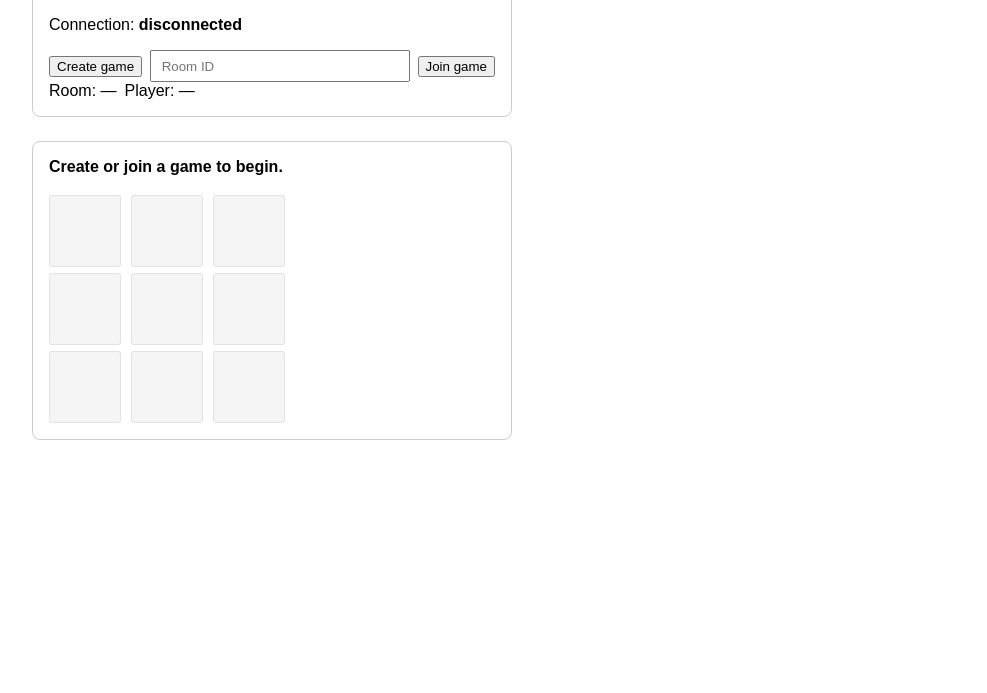
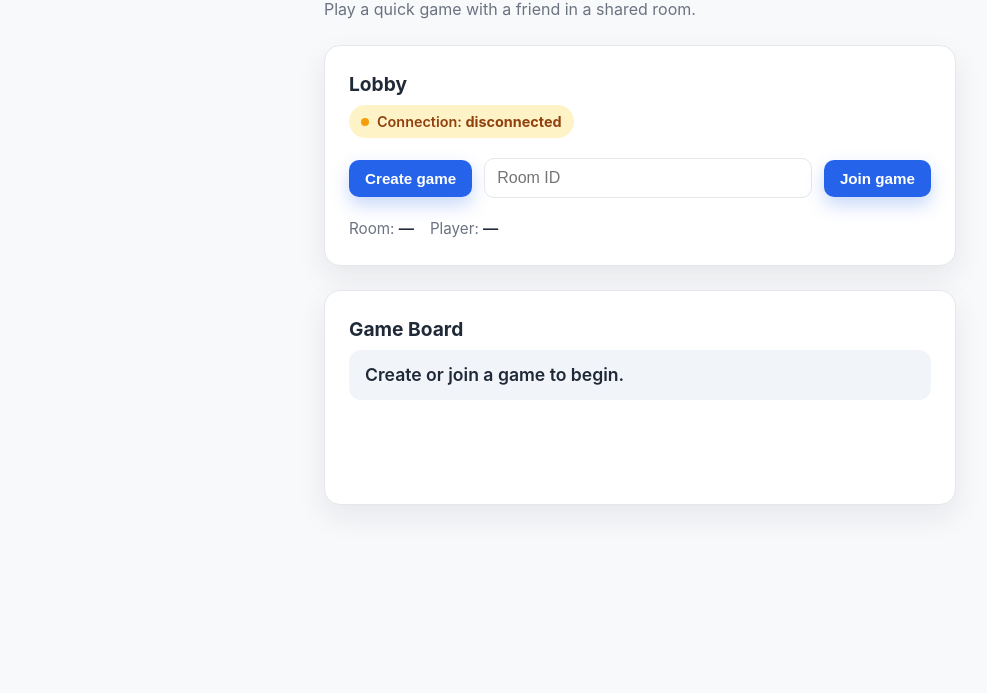
Before and after one commit to print3git/TicTacToe, a website: page public/index.html in a window 1280 px wide. Shown: the part 107-800 px from the top of the page, without its empty margins (0-987 px from the left). Drawn offline with Linux system fonts and the light colour scheme.

Commit message:
Polish client UI layout and styling

```diff
--- a/public/client.js
+++ b/public/client.js
@@ -1,5 +1,6 @@
 (() => {
   const connectionStatusEl = document.getElementById('connection-status');
+  const connectionPillEl = document.getElementById('connection-pill');
   const createGameButton = document.getElementById('create-game');
   const joinGameButton = document.getElementById('join-game');
   const roomInput = document.getElementById('room-input');
@@ -22,10 +23,14 @@
 
   const setConnectionStatus = (text) => {
     connectionStatusEl.textContent = text;
+    if (connectionPillEl) {
+      connectionPillEl.dataset.status = text;
+    }
   };
 
-  const setGameMessage = (text) => {
+  const setGameMessage = (text, state = 'idle') => {
     gameMessageEl.textContent = text;
+    gameMessageEl.dataset.state = state;
   };
 
   const setError = (text) => {
@@ -47,7 +52,8 @@
     const board = gameState && Array.isArray(gameState.board) ? gameState.board : [];
     boardSquares.forEach((square, index) => {
       const value = board[index] || '';
-      square.textContent = value;
+      square.dataset.value = value;
+      square.classList.toggle('has-mark', Boolean(value));
       const isDisabled =
         !gameState ||
         gameState.status !== 'playing' ||
@@ -55,41 +61,46 @@
         Boolean(value);
       square.disabled = isDisabled;
     });
+    boardEl.classList.toggle('is-hidden', !gameState);
+    boardEl.classList.toggle('is-disabled', !gameState || gameState.status !== 'playing');
   };
 
   const updateGameStatus = () => {
     if (!currentRoomId) {
-      setGameMessage(lobbyMessage);
+      setGameMessage(lobbyMessage, 'idle');
       playAgainButton.hidden = true;
       return;
     }
 
     if (!gameState) {
-      setGameMessage('Waiting for another player to join...');
+      setGameMessage('Waiting for opponent...', 'waiting');
       playAgainButton.hidden = true;
       return;
     }
 
     if (gameState.status === 'playing') {
-      const turnText = gameState.turn ? `${gameState.turn}'s turn` : 'Waiting for turn...';
-      setGameMessage(turnText);
+      if (isPlayersTurn()) {
+        setGameMessage('Your turn', 'your-turn');
+      } else {
+        setGameMessage('Opponent’s turn', 'opponent-turn');
+      }
       playAgainButton.hidden = true;
       return;
     }
 
     if (gameState.status === 'ended') {
       if (gameState.winner === 'draw') {
-        setGameMessage('Game over: Draw.');
+        setGameMessage('Draw', 'draw');
       } else if (gameState.winner) {
-        setGameMessage(`Game over: ${gameState.winner} wins.`);
+        setGameMessage(gameState.winner === playerSymbol ? 'You won' : 'You lost', gameState.winner === playerSymbol ? 'win' : 'loss');
       } else {
-        setGameMessage('Game over.');
+        setGameMessage('Game over', 'ended');
       }
       playAgainButton.hidden = false;
       return;
     }
 
-    setGameMessage(`Game status: ${gameState.status}`);
+    setGameMessage(`Game status: ${gameState.status}`, 'ended');
     playAgainButton.hidden = true;
   };
 
--- a/public/index.html
+++ b/public/index.html
@@ -4,92 +4,67 @@
     <meta charset="utf-8" />
     <meta name="viewport" content="width=device-width, initial-scale=1" />
     <title>Remote Tic-Tac-Toe</title>
-    <style>
-      body {
-        font-family: Arial, sans-serif;
-        margin: 2rem;
-      }
-      .status {
-        font-weight: bold;
-      }
-      .layout {
-        display: flex;
-        flex-direction: column;
-        gap: 1.5rem;
-        max-width: 480px;
-      }
-      .panel {
-        padding: 1rem;
-        border: 1px solid #ccc;
-        border-radius: 8px;
-      }
-      .row {
-        display: flex;
-        gap: 0.5rem;
-        flex-wrap: wrap;
-        align-items: center;
-      }
-      .row input {
-        flex: 1 1 160px;
-        padding: 0.4rem 0.6rem;
-      }
-      .board {
-        display: grid;
-        grid-template-columns: repeat(3, 1fr);
-        gap: 6px;
-        max-width: 240px;
-      }
-      .square {
-        width: 72px;
-        height: 72px;
-        font-size: 2rem;
-        font-weight: bold;
-        text-align: center;
-        cursor: pointer;
-      }
-      .square:disabled {
-        cursor: not-allowed;
-        opacity: 0.6;
-      }
-      .error {
-        color: #b00020;
-        min-height: 1.2em;
-      }
-    </style>
+    <link rel="stylesheet" href="/style.css" />
   </head>
   <body>
-    <h1>Remote Tic-Tac-Toe</h1>
-    <div class="layout">
-      <div class="panel">
-        <p>Connection: <span id="connection-status" class="status">disconnected</span></p>
-        <div class="row">
-          <button id="create-game" type="button">Create game</button>
-          <input id="room-input" type="text" placeholder="Room ID" maxlength="4" />
-          <button id="join-game" type="button">Join game</button>
+    <main class="app">
+      <header class="app-header">
+        <h1 class="app-title">Remote Tic-Tac-Toe</h1>
+        <p class="app-subtitle">Play a quick game with a friend in a shared room.</p>
+      </header>
+
+      <section class="card lobby-card">
+        <div class="card-header">
+          <h2 class="card-title">Lobby</h2>
+          <div class="card-meta">
+            <span class="status-pill" id="connection-pill" data-status="disconnected">
+              <span class="status-dot"></span>
+              <span>Connection: <strong id="connection-status">disconnected</strong></span>
+            </span>
+          </div>
         </div>
         <div class="row">
-          <div>Room: <span id="room-id">—</span></div>
-          <div>Player: <span id="player-symbol">—</span></div>
-          <button id="leave-room" type="button" hidden>Leave room</button>
+          <button id="create-game" type="button" class="primary-button">Create game</button>
+          <input
+            id="room-input"
+            class="field"
+            type="text"
+            placeholder="Room ID"
+            maxlength="4"
+          />
+          <button id="join-game" type="button" class="primary-button">Join game</button>
         </div>
-      </div>
-      <div class="panel">
-        <div id="game-message" class="status">Create or join a game to begin.</div>
+        <div class="row lobby-details">
+          <div class="detail">Room: <strong id="room-id">—</strong></div>
+          <div class="detail">Player: <strong id="player-symbol">—</strong></div>
+          <button id="leave-room" type="button" class="secondary-button" hidden>Leave room</button>
+        </div>
+      </section>
+
+      <section class="card game-card" id="game-card">
+        <div class="card-header">
+          <h2 class="card-title">Game Board</h2>
+          <div id="game-message" class="game-status" data-state="idle">
+            Create or join a game to begin.
+          </div>
+        </div>
         <div id="error-message" class="error"></div>
-        <div class="board" id="board">
-          <button class="square" data-index="0" type="button"></button>
-          <button class="square" data-index="1" type="button"></button>
-          <button class="square" data-index="2" type="button"></button>
-          <button class="square" data-index="3" type="button"></button>
-          <button class="square" data-index="4" type="button"></button>
-          <button class="square" data-index="5" type="button"></button>
-          <button class="square" data-index="6" type="button"></button>
-          <button class="square" data-index="7" type="button"></button>
-          <button class="square" data-index="8" type="button"></button>
+        <div class="board is-hidden" id="board">
+          <button class="square" data-index="0" type="button" aria-label="Top left"></button>
+          <button class="square" data-index="1" type="button" aria-label="Top middle"></button>
+          <button class="square" data-index="2" type="button" aria-label="Top right"></button>
+          <button class="square" data-index="3" type="button" aria-label="Middle left"></button>
+          <button class="square" data-index="4" type="button" aria-label="Center"></button>
+          <button class="square" data-index="5" type="button" aria-label="Middle right"></button>
+          <button class="square" data-index="6" type="button" aria-label="Bottom left"></button>
+          <button class="square" data-index="7" type="button" aria-label="Bottom middle"></button>
+          <button class="square" data-index="8" type="button" aria-label="Bottom right"></button>
         </div>
-        <button id="play-again" type="button" hidden>Play again</button>
-      </div>
-    </div>
+        <div class="action-row">
+          <button id="play-again" type="button" class="primary-button" hidden>Play again</button>
+        </div>
+      </section>
+    </main>
     <script src="/client.js"></script>
   </body>
 </html>
--- /dev/null
+++ b/public/style.css
@@ -0,0 +1,325 @@
+:root {
+  color-scheme: light;
+  --bg: #f8f9fb;
+  --card-bg: #ffffff;
+  --text: #1f2937;
+  --muted: #6b7280;
+  --accent: #2563eb;
+  --accent-soft: rgba(37, 99, 235, 0.12);
+  --border: #e5e7eb;
+  --shadow: 0 12px 30px rgba(15, 23, 42, 0.08);
+  --radius: 16px;
+}
+
+* {
+  box-sizing: border-box;
+}
+
+body {
+  margin: 0;
+  font-family: "Inter", "Segoe UI", system-ui, -apple-system, sans-serif;
+  background: var(--bg);
+  color: var(--text);
+  line-height: 1.5;
+}
+
+.app {
+  max-width: 680px;
+  margin: 0 auto;
+  padding: 48px 24px 64px;
+  display: flex;
+  flex-direction: column;
+  gap: 24px;
+}
+
+.app-header {
+  display: flex;
+  flex-direction: column;
+  gap: 8px;
+}
+
+.app-title {
+  font-size: 2rem;
+  font-weight: 700;
+  margin: 0;
+}
+
+.app-subtitle {
+  color: var(--muted);
+  margin: 0;
+}
+
+.card {
+  background: var(--card-bg);
+  border: 1px solid var(--border);
+  border-radius: var(--radius);
+  box-shadow: var(--shadow);
+  padding: 24px;
+  display: flex;
+  flex-direction: column;
+  gap: 20px;
+}
+
+.card-header {
+  display: flex;
+  flex-direction: column;
+  gap: 6px;
+}
+
+.card-title {
+  font-size: 1.2rem;
+  margin: 0;
+}
+
+.card-meta {
+  color: var(--muted);
+  font-size: 0.95rem;
+}
+
+.row {
+  display: flex;
+  gap: 12px;
+  flex-wrap: wrap;
+  align-items: center;
+}
+
+.field {
+  flex: 1 1 200px;
+  min-width: 160px;
+  padding: 10px 12px;
+  border-radius: 10px;
+  border: 1px solid var(--border);
+  background: #fff;
+  font-size: 1rem;
+}
+
+.field:focus {
+  outline: 2px solid var(--accent-soft);
+  border-color: var(--accent);
+}
+
+.status-pill {
+  display: inline-flex;
+  align-items: center;
+  gap: 8px;
+  padding: 6px 12px;
+  border-radius: 999px;
+  background: #f1f5f9;
+  color: var(--muted);
+  font-size: 0.9rem;
+  font-weight: 600;
+}
+
+.status-dot {
+  width: 8px;
+  height: 8px;
+  border-radius: 999px;
+  background: var(--muted);
+}
+
+.status-pill[data-status="connected"] {
+  color: #166534;
+  background: #dcfce7;
+}
+
+.status-pill[data-status="connected"] .status-dot {
+  background: #16a34a;
+}
+
+.status-pill[data-status="error"] {
+  color: #b91c1c;
+  background: #fee2e2;
+}
+
+.status-pill[data-status="error"] .status-dot {
+  background: #ef4444;
+}
+
+.status-pill[data-status="disconnected"] {
+  color: #92400e;
+  background: #fef3c7;
+}
+
+.status-pill[data-status="disconnected"] .status-dot {
+  background: #f59e0b;
+}
+
+.primary-button,
+.secondary-button {
+  border: none;
+  border-radius: 10px;
+  padding: 10px 16px;
+  font-size: 0.95rem;
+  font-weight: 600;
+  cursor: pointer;
+  transition: transform 0.15s ease, box-shadow 0.15s ease, opacity 0.15s ease;
+}
+
+.primary-button {
+  background: var(--accent);
+  color: #fff;
+  box-shadow: 0 8px 18px rgba(37, 99, 235, 0.25);
+}
+
+.primary-button:hover:not(:disabled) {
+  transform: translateY(-1px);
+  box-shadow: 0 12px 20px rgba(37, 99, 235, 0.28);
+}
+
+.secondary-button {
+  background: #fff;
+  border: 1px solid var(--border);
+  color: var(--text);
+}
+
+.secondary-button:hover:not(:disabled) {
+  border-color: var(--accent);
+  color: var(--accent);
+}
+
+.primary-button:disabled,
+.secondary-button:disabled {
+  cursor: not-allowed;
+  opacity: 0.6;
+  box-shadow: none;
+}
+
+.lobby-details {
+  display: flex;
+  flex-wrap: wrap;
+  gap: 16px;
+  color: var(--muted);
+  font-size: 0.95rem;
+}
+
+.detail strong {
+  color: var(--text);
+  font-weight: 600;
+}
+
+.game-status {
+  font-size: 1.1rem;
+  font-weight: 600;
+  padding: 12px 16px;
+  border-radius: 12px;
+  background: #f1f5f9;
+  color: var(--text);
+}
+
+.game-status[data-state="your-turn"] {
+  background: var(--accent-soft);
+  color: var(--accent);
+}
+
+.game-status[data-state="opponent-turn"] {
+  background: #e2e8f0;
+  color: #475569;
+}
+
+.game-status[data-state="win"] {
+  background: #dcfce7;
+  color: #166534;
+}
+
+.game-status[data-state="loss"] {
+  background: #fee2e2;
+  color: #b91c1c;
+}
+
+.game-status[data-state="draw"] {
+  background: #e0f2fe;
+  color: #0369a1;
+}
+
+.game-status[data-state="waiting"] {
+  background: #fef3c7;
+  color: #92400e;
+}
+
+.board {
+  display: grid;
+  grid-template-columns: repeat(3, 1fr);
+  gap: 12px;
+  justify-items: center;
+  max-width: 360px;
+  margin: 0 auto;
+  transition: opacity 0.2s ease;
+}
+
+.board.is-hidden {
+  opacity: 0;
+  pointer-events: none;
+  height: 0;
+  overflow: hidden;
+}
+
+.square {
+  width: 104px;
+  height: 104px;
+  border-radius: 16px;
+  border: 1px solid var(--border);
+  background: #fff;
+  font-size: 2.5rem;
+  font-weight: 700;
+  cursor: pointer;
+  display: grid;
+  place-items: center;
+  transition: border-color 0.2s ease, box-shadow 0.2s ease;
+}
+
+.square::after {
+  content: attr(data-value);
+  opacity: 0;
+  transform: scale(0.85);
+  transition: opacity 0.2s ease, transform 0.2s ease;
+}
+
+.square.has-mark::after {
+  opacity: 1;
+  transform: scale(1);
+}
+
+.square[data-value="X"]::after {
+  color: var(--accent);
+}
+
+.square[data-value="O"]::after {
+  color: #111827;
+}
+
+.square:hover:not(:disabled) {
+  border-color: var(--accent);
+  box-shadow: 0 10px 20px rgba(37, 99, 235, 0.15);
+}
+
+.square:disabled {
+  cursor: not-allowed;
+  background: #f8fafc;
+}
+
+.board.is-disabled .square:not(.has-mark) {
+  opacity: 0.6;
+}
+
+.error {
+  color: #b91c1c;
+  min-height: 1.2em;
+  font-weight: 500;
+}
+
+.action-row {
+  display: flex;
+  flex-wrap: wrap;
+  gap: 12px;
+}
+
+@media (max-width: 600px) {
+  .square {
+    width: 88px;
+    height: 88px;
+  }
+
+  .board {
+    gap: 10px;
+  }
+}
```
